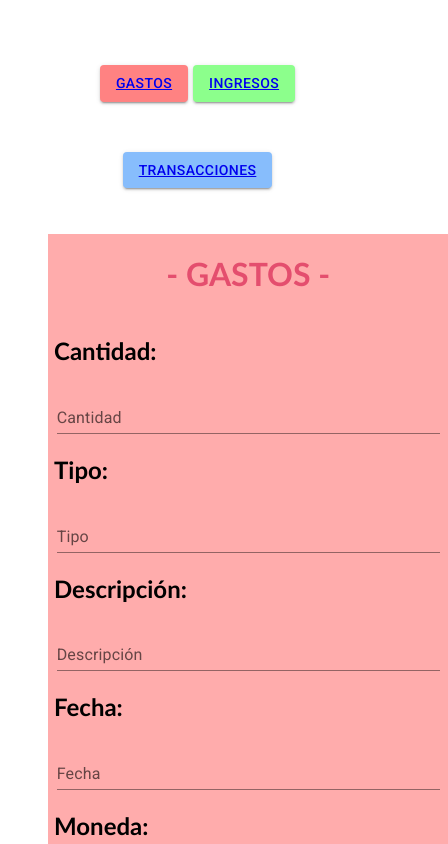
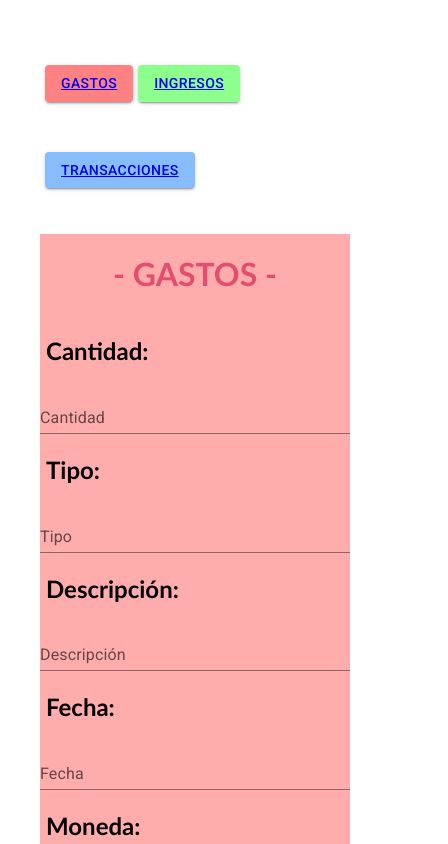
Before and after one commit to CarmenDAM/proyecto_repaso, a React (Create React App) app: page /gastos in a window 390 px wide. Shown: the top 844 px of the page, 448 px wide, since content can reach past the window. Built offline with nearby package versions, Linux system fonts and the light colour scheme.

Commit message:
Responsive

```diff
--- a/src/components/EstiloGastos.css
+++ b/src/components/EstiloGastos.css
@@ -4,7 +4,7 @@ body {
     color: rgb(0, 0, 0);
     padding: 40px;
     font-family: Arial;
-    text-align: center;
+    text-align: left;
   }
 
   .colorGastos {
--- a/src/components/EstiloIngresos.css
+++ b/src/components/EstiloIngresos.css
@@ -4,7 +4,7 @@ body {
     color: rgb(0, 0, 0);
     padding: 40px;
     font-family: Arial;
-    text-align: center;
+    text-align: left;
   }
 
 .fondoI{
--- a/src/components/EstiloTransacciones.css
+++ b/src/components/EstiloTransacciones.css
@@ -3,7 +3,7 @@ body {
     color: rgb(0, 0, 0);
     padding: 40px;
     font-family: Arial;
-    text-align: center;
+    text-align: left;
   }
 
 .fondoT{
--- a/src/components/Estilos.css
+++ b/src/components/Estilos.css
@@ -46,11 +46,11 @@ body {
     overflow:auto;
   }
 
-  #cantidad{
+ /* #cantidad{
     margin-left:200px !important;
     text-align: left !important;
 
-  }
+  }*/
 
   #tipo{
     margin-left:200px !important;
--- a/src/components/Gastos.jsx
+++ b/src/components/Gastos.jsx
@@ -15,7 +15,7 @@ import TableHead from '@mui/material/TableHead';
 import TableRow from '@mui/material/TableRow';
 import Paper from '@mui/material/Paper';
 
-export default class Gastos extends React.Component{
+export default class Gastos extends React.Component {
 
   constructor(props) {
     super(props);
@@ -23,55 +23,50 @@ export default class Gastos extends React.Component{
     this.campoTipo = React.createRef("");
     this.campoDescripcion = React.createRef("");
     this.campoFecha = React.createRef("");
-    this.state={listaGastos: []};
+    this.state = { listaGastos: [] };
   }
 
   lecturaValor() {
 
-    let listaActual=this.state.listaGastos;
+    let listaActual = this.state.listaGastos;
     listaActual.push({
       cantidad: this.campoCantidad.current.value,
       tipo: this.campoTipo.current.value,
       descripcion: this.campoDescripcion.current.value,
       fecha: this.campoFecha.current.value
     });
-    this.setState({listaGastos: listaActual});
+    this.setState({ listaGastos: listaActual });
     console.log(listaActual);
-
-    console.log("Cantidad introducida: " + this.campoCantidad.current.value);
-    console.log("Tipo introducido: " + this.campoTipo.current.value);
-    console.log("Descripcion introducida: " + this.campoDescripcion.current.value);
-    console.log("Fecha introducida: " + this.campoFecha.current.value);
 
   }
 
-      render(){
+  render() {
 
     return (
 
 
-        <Box component="form" sx={{
+      <Box component="form" noValidate autoComplete="off">
+        {/*sx={{
         '& > :not(style)': { m:1,  width: '45ch' },
-      }}noValidate autoComplete="off">
-
+      }}*/}
         <div className="fondoG">
 
           <h1 className="colorGastos">- GASTOS -</h1>
 
           <h2>Cantidad: </h2>
-                <TextField id="cantidadG" label="Cantidad" variant="standard" inputRef={this.campoCantidad}/>
+          <TextField id="cantidadG" label="Cantidad" variant="standard" inputRef={this.campoCantidad} />
 
           <h2>Tipo: </h2>
-                <TextField id="tipoG" label="Tipo" variant="standard" inputRef={this.campoTipo}/>
+          <TextField id="tipoG" label="Tipo" variant="standard" inputRef={this.campoTipo} />
 
           <h2>Descripción: </h2>
-                <TextField id="descripcionG" label="Descripción" variant="standard" inputRef={this.campoDescripcion}/>
+          <TextField id="descripcionG" label="Descripción" variant="standard" inputRef={this.campoDescripcion} />
 
           <h2>Fecha: </h2>
-                <TextField id="fechaG" label="Fecha" variant="standard" inputRef={this.campoFecha}/>
+          <TextField id="fechaG" label="Fecha" variant="standard" inputRef={this.campoFecha} />
 
           <h2>Moneda: </h2>
-                <ListaDesplegable/>
+          <ListaDesplegable />
 
           <Button className="guardar" variant="contained" color="success" type="button" onClick={this.lecturaValor.bind(this)}>Guardar</Button>
           <Button variant="contained" color="error">Cancelar</Button>
```
Lines whose indentation alone changed are shown as unchanged.
